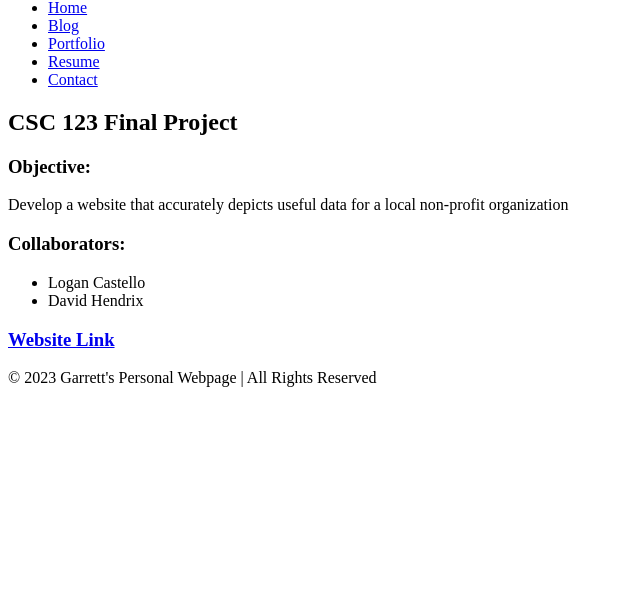
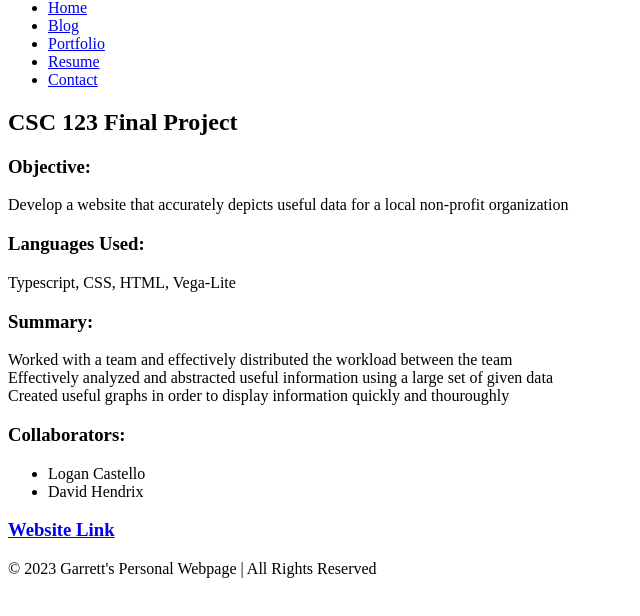
Before and after one commit to greinhard2003/greinhard2003.github.io, a plain HTML site: page portfolio.html in a window 1280 px wide. Shown: the part 68-684 px from the top of the page, without its empty margins (0-640 px from the left). Drawn offline with Linux system fonts and the light colour scheme.

Commit message:
feat: added content to resume and portfolio

```diff
--- a/portfolio.html
+++ b/portfolio.html
@@ -19,7 +19,13 @@
                 <h2>CSC 123 Final Project</h2>
                 <h3>Objective:</h3>
                     <p>Develop a website that accurately depicts useful data for a local non-profit organization</p>
-
+                <h3>Languages Used:</h3>
+                    <p>Typescript, CSS, HTML, Vega-Lite</p>
+                <h3>Summary:</h3>
+                    <p>Worked with a team and effectively distributed the workload between the team<br>
+                        Effectively analyzed and abstracted useful information using a large set of given data<br>
+                        Created useful graphs in order to display information quickly and thouroughly
+                    </p>
                 <h3>Collaborators: </h3>
                     <ul class="collaborators">
                         <li>Logan Castello</li>
```
Also changed, not shown: resume.html (+1 -1 lines).
